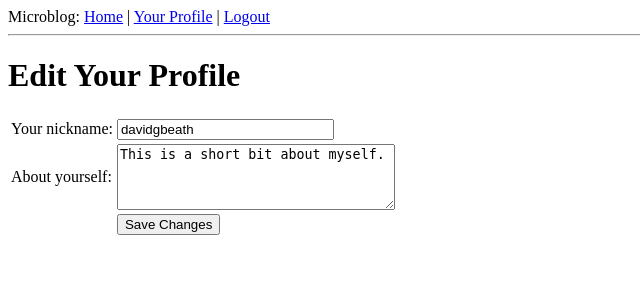
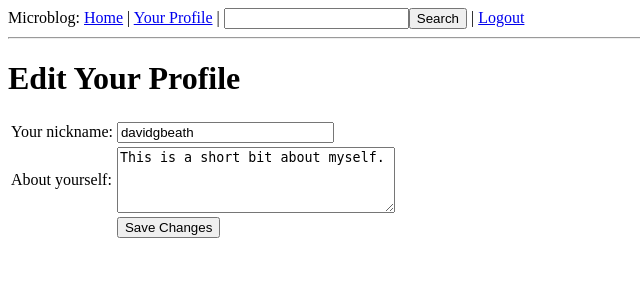
Before and after one commit to DBeath/flask-megatutorial, a Flask app: page /edit in a window 1280 px wide. Shown: the top 300 px of the page, without its empty margins (0-640 px from the left). Run offline with Flask 2, Linux system fonts and the light colour scheme; a user stored in the database is signed in; data comes from the database, SQL or seed files in the repository; both versions use the stored data as it was after the commit; parts of the project's set-up code (start-up, migrations or seed data) failed here and were passed over.

Commit message:
Added whoosh search

```diff
--- a/app/forms.py
+++ b/app/forms.py
@@ -28,3 +28,6 @@ class EditForm(Form):
 
 class PostForm(Form):
 	post = TextField('post', validators = [Required()])
+
+class SearchForm(Form):
+    search = TextField('search', validators = [Required()])
--- a/app/models.py
+++ b/app/models.py
@@ -1,5 +1,6 @@
-from app import db
+from app import db, app
 from hashlib import md5
+import flask.ext.whooshalchemy as whooshalchemy
 
 ROLE_USER = 0
 ROLE_ADMIN = 1
@@ -72,6 +73,8 @@ class User(db.Model):
 		return '<User %r>' % (self.nickname)
 
 class Post(db.Model):
+	__searchable__ = ['body']
+
 	id = db.Column(db.Integer, primary_key = True)
 	body = db.Column(db.String(140))
 	timestamp = db.Column(db.DateTime)
@@ -79,3 +82,5 @@ class Post(db.Model):
 
 	def __repr__(self):
 		return '<Post %r>' % (self.body)
+
+whooshalchemy.whoosh_index(app, Post)
--- a/app/templates/base.html
+++ b/app/templates/base.html
@@ -11,6 +11,7 @@
       <a href="{{ url_for('index') }}">Home</a>
       {% if g.user.is_authenticated() %}
       | <a href="{{ url_for('user', nickname = g.user.nickname) }}">Your Profile</a>
+      | <form style="display: inline;" action="{{url_for('search')}}" method="post" name="search">{{g.search_form.hidden_tag()}}{{g.search_form.search(size=20)}}<input type="submit" value="Search"></form>
       | <a href="{{ url_for('logout') }}">Logout</a>
       {% endif %}
     </div>
--- a/app/views.py
+++ b/app/views.py
@@ -1,7 +1,7 @@
 from flask import render_template, flash, redirect, session, url_for, request, g
 from flask.ext.login import login_user, logout_user, current_user, login_required
 from app import app, db, lm, oid
-from forms import LoginForm, EditForm, PostForm
+from forms import LoginForm, EditForm, PostForm, SearchForm
 from models import User, ROLE_USER, ROLE_ADMIN, Post
 from datetime import datetime
 from config import POSTS_PER_PAGE
@@ -17,6 +17,7 @@ def before_request():
         g.user.last_seen = datetime.utcnow()
         db.session.add(g.user)
         db.session.commit()
+        g.search_form = SearchForm()
 
 @app.route('/', methods = ['GET', 'POST'])
 @app.route('/index', methods = ['GET', 'POST'])
--- a/config.py
+++ b/config.py
@@ -24,3 +24,6 @@ MAIL_PASSWORD = None
 ADMINS = ['you@example.com']
 
 POSTS_PER_PAGE = 3
+
+WHOOSH_BASE = os.path.join(basedir, 'search.db')
+MAX_SEARCH_RESULTS = 50
```
Also changed, not shown: app.db, 3 other files.
